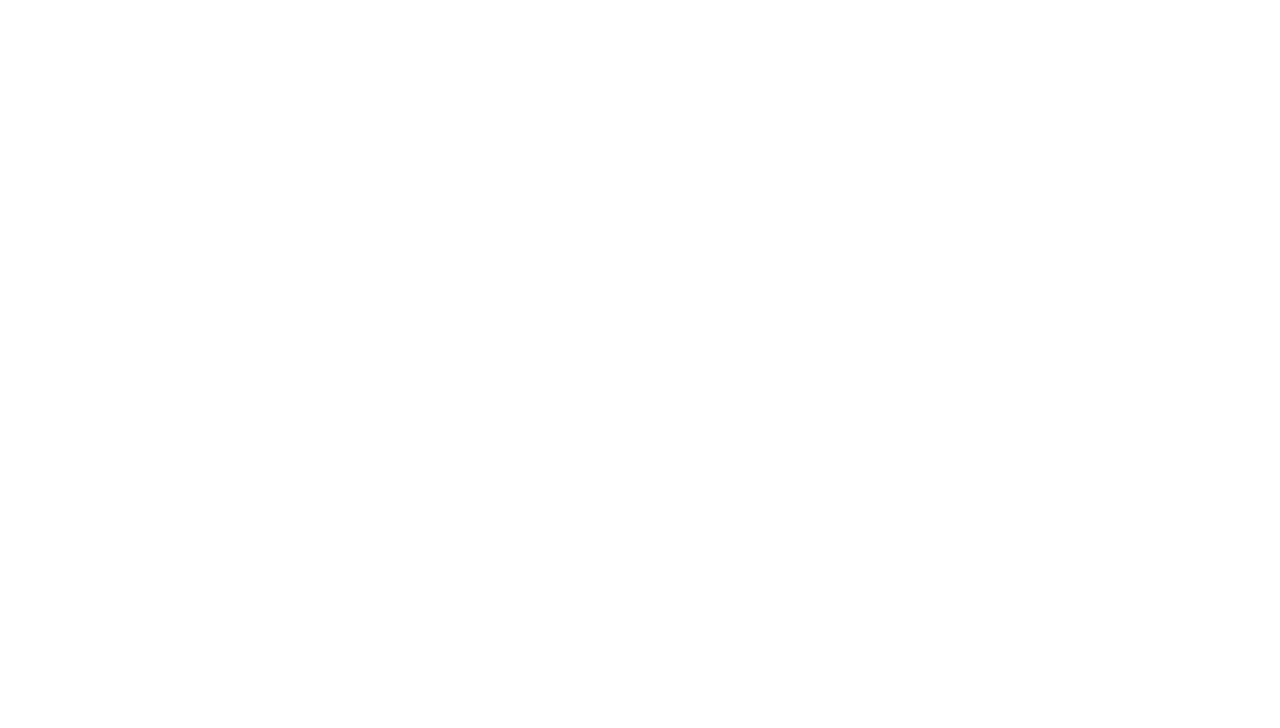
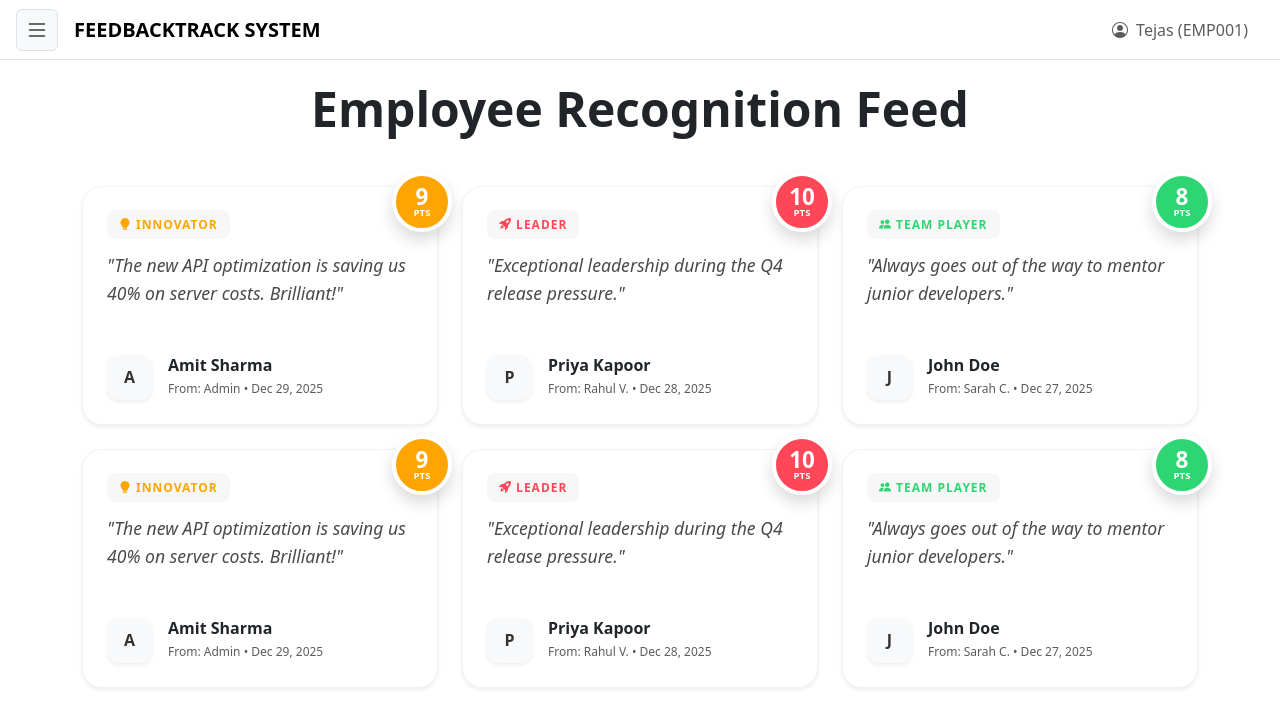
Before and after one commit to saurav219e3c/cts_feedback_project, an Angular app: page /employee/received-recognition in a window 1280 px wide. Before the commit this address led to /. Shown: the top 728 px of the page. Built offline with nearby package versions, Linux system fonts and the light colour scheme.

Commit message:
Recognition Cards Added

```diff
--- a/src/app/employee/employee-dashboard/employee-dashboard.component.html
+++ b/src/app/employee/employee-dashboard/employee-dashboard.component.html
@@ -35,8 +35,8 @@
         <div class="icon-circle bg-warning-light mb-3 mx-auto">
           <i class="bi bi-clock-history text-warning fs-3"></i>
         </div>
-        <h6 class="fw-bold">History</h6>
-        <button class="btn btn-warning btn-sm w-100 mt-2">View History</button>
+        <h6 class="fw-bold">Feedback History </h6>
+        <button class="btn btn-warning btn-sm w-100 mt-2" routerLink="/employee/recivedfeedback">FB History</button>
       </div>
     </div>
   </div>
--- a/src/app/employee/employee-layout/employee-layout.component.css
+++ b/src/app/employee/employee-layout/employee-layout.component.css
@@ -26,34 +26,41 @@
 
 /* Layout */
 .layout {
-  display: flex;
+  position: relative; /* Added */
+  display: block;    /* Changed from flex to block */
   height: calc(100vh - 60px);
+  width: 100%;
 }
+
 
 /* Sidebar */
 .sidebar {
   width: 250px;
   height: 100%;
+  position: absolute; /* Added: Removes it from the layout flow */
+  left: 0;
+  top: 0;
+  z-index: 1050;      /* Added: Higher than navbar/content */
+  background-color: white;
   border-right: 1px solid #dee2e6;
-  transition: all 0.3s ease;
+  transition: transform 0.3s ease; /* Use transform for better performance */
   overflow-x: hidden;
   white-space: nowrap;
 }
-
 /* Closed state for Sidebar */
 .sidebar-closed {
-  width: 0;
+  transform: translateX(-100%); /* Slides the sidebar completely off-screen */
   border-right: none;
 }
 
 /* Content Area */
 .content {
-  flex: 1;
+  width: 100%;        /* Always stay full width */
+  height: 100%;
   padding: 20px;
   overflow-y: auto;
-  transition: all 0.3s ease;
+  /* Remove flex: 1 and transition: all */
 }
-
 /* Sidebar Menu Items */
 .sidebar-menu .nav-link {
   padding: 12px 15px;
@@ -72,3 +79,13 @@
   background-color: #0d6efd;
   color: white;
 }
+
+.sidebar-overlay {
+  position: absolute;
+  top: 0;
+  left: 0;
+  width: 100%;
+  height: 100%;
+  background-color: rgba(0, 0, 0, 0.3); /* Dark tint */
+  z-index: 1045; /* Sits behind sidebar (1050) but above content */
+}
--- a/src/app/employee/employee-layout/employee-layout.component.html
+++ b/src/app/employee/employee-layout/employee-layout.component.html
@@ -21,6 +21,7 @@
 
 <div class="container-fluid p-0">
   <div class="layout">
+
     <div id="sidebar" class="sidebar bg-light" [class.sidebar-closed]="!isSidebarOpen">
       <ul class="nav flex-column sidebar-menu p-2">
         <li class="nav-item">
@@ -44,7 +45,7 @@
           </a>
         </li>
         <li class="nav-item">
-          <a class="nav-link" routerLink="/employee/RECIVED-recognition" routerLinkActive="active">
+          <a class="nav-link" routerLink="/employee/received-recognition" routerLinkActive="active">
             <i class="bi bi-trophy me-2"></i> Received Recognition
           </a>
         </li>
@@ -56,8 +57,15 @@
       </ul>
     </div>
 
-    <div class="content" [class.content-expanded]="!isSidebarOpen">
+    <div
+      class="sidebar-overlay"
+      *ngIf="isSidebarOpen"
+      (click)="toggleSidebar()">
+    </div>
+
+    <div class="content">
       <router-outlet></router-outlet>
     </div>
+
   </div>
 </div>
--- a/src/app/employee/employee-recognition/employee-recognition.component.css
+++ b/src/app/employee/employee-recognition/employee-recognition.component.css
@@ -1,20 +1,35 @@
-.card {
-  transition: transform 0.3s ease;
+.extra-small { font-size: 0.7rem; }
+.x-small { font-size: 0.8rem; }
+
+.icon-circle {
+  width: 60px;
+  height: 60px;
+  border-radius: 50%;
+  display: flex;
+  align-items: center;
+  justify-content: center;
 }
 
-/* Subtle focus effect on inputs */
-.form-control:focus, .form-select:focus {
-  border-color: #0d6efd;
-  box-shadow: 0 0 0 0.25rem rgba(13, 110, 253, 0.15);
+.avatar-xs {
+  width: 32px;
+  height: 32px;
+  background: #0d6efd;
+  color: white;
+  border-radius: 8px;
+  display: flex;
+  align-items: center;
+  justify-content: center;
+  font-weight: bold;
+  font-size: 0.8rem;
 }
 
-/* Make the primary button pop */
-.btn-primary {
-  background: linear-gradient(45deg, #0d6efd, #0043a8);
-  border: none;
+.form-range::-webkit-slider-thumb {
+  background: #0d6efd;
 }
 
-.btn-primary:hover {
-  background: linear-gradient(45deg, #0043a8, #0d6efd);
-  transform: translateY(-2px);
-}
+.cursor-pointer { cursor: pointer; }
+
+/* Dynamic Badge Colors */
+.border-leader { border-color: #dc3545 !important; color: #dc3545; }
+.border-team { border-color: #198754 !important; color: #198754; }
+.border-problem { border-color: #0dcaf0 !important; color: #0dcaf0; }
--- a/src/app/employee/employee-recognition/employee-recognition.component.html
+++ b/src/app/employee/employee-recognition/employee-recognition.component.html
@@ -1,78 +1,91 @@
 <div class="container py-5">
   <div class="row justify-content-center">
     <div class="col-md-6 col-lg-5">
-      <div class="card shadow-sm border-0 border-top border-primary border-4 rounded-4">
-        <div class=" border-blue text-black text-center py-4 rounded-top-4">
-          <i class="bi bi-stars text-primary display-4 fs-1 mb-2"></i>
-          <h3 class="fw-bold mb-0 mt-2">Send Recognition</h3>
-          <p class="small opacity-75">Celebrate your teammate's hard work!</p>
+      <div class="card shadow-lg border-0 border-top border-primary border-4 rounded-4 position-relative">
+
+        <div class="text-center py-4 rounded-top-4 bg-white">
+          <div class="icon-circle bg-primary-subtle mx-auto mb-2">
+            <i class="bi bi-stars text-primary fs-2"></i>
+          </div>
+          <h3 class="fw-bold mb-0">Give Recognition</h3>
+          <p class="text-muted small">Spread positivity across the team!</p>
         </div>
 
-        <div class="card-body p-4">
+        <div class="card-body p-4 pt-0">
           <form [formGroup]="recognitionForm" (ngSubmit)="onSubmit()">
 
-            <div class="row mb-3">
+            <div class="row g-2 mb-3">
               <div class="col-8 position-relative">
-                <label class="form-label fw-semibold">Search Employee</label>
+                <label class="form-label fw-semibold small">Search Employee</label>
                 <div class="input-group">
-                  <span class="input-group-text bg-white border-2 border-end-0"><i class="bi bi-search"></i></span>
-                  <input type="text" class="form-control border-2 border-start-0"
+                  <span class="input-group-text bg-light border-0"><i class="bi bi-search"></i></span>
+                  <input type="text" class="form-control bg-light border-0 shadow-none"
                          placeholder="Type name..." formControlName="employeeSearch"
                          (input)="onSearchChange($event)">
                 </div>
 
-                <ul class="list-group position-absolute w-100 z-3 shadow-sm" *ngIf="filteredEmployees.length > 0">
-                  <li class="list-group-item list-group-item-action cursor-pointer"
+                <ul class="list-group position-absolute w-100 z-3 shadow-lg mt-1" *ngIf="filteredEmployees.length > 0">
+                  <li class="list-group-item list-group-item-action border-0 py-2"
                       *ngFor="let emp of filteredEmployees"
                       (click)="selectEmployee(emp)">
-                    {{ emp.name }} <small class="text-muted">({{ emp.id }})</small>
+                    <div class="d-flex align-items-center">
+                      <div class="avatar-xs me-2">{{ emp.name.charAt(0) }}</div>
+                      <div>
+                        <div class="fw-bold small">{{ emp.name }}</div>
+                        <div class="text-muted extra-small">ID: {{ emp.id }}</div>
+                      </div>
+                    </div>
                   </li>
                 </ul>
               </div>
 
               <div class="col-4">
-                <label class="form-label fw-semibold">Emp ID</label>
-                <input type="text" class="form-control border-2 bg-light text-center fw-bold"
+                <label class="form-label fw-semibold small">ID</label>
+                <input type="text" class="form-control bg-light border-0 text-center fw-bold text-primary shadow-none"
                        formControlName="employeeId" readonly>
               </div>
             </div>
 
-            <hr class="my-4 text-muted">
+            <hr class="my-3 opacity-25">
 
-            <div class="row mb-3">
-              <div class="col-12 mb-3">
-                <label class="form-label fw-semibold">Badge Type</label>
-                <select class="form-select border-2" formControlName="badgeType">
-                  <option value="" disabled>Select a badge...</option>
-                  <option value="Team Player">🤝 Team Player</option>
-                  <option value="Problem Solver">💡 Problem Solver</option>
-                  <option value="Above & Beyond">🚀 Above & Beyond</option>
-                </select>
+            <div class="mb-3">
+              <label class="form-label fw-semibold small">Award Badge</label>
+              <div class="row g-2">
+                <div class="col-12">
+                  <select class="form-select border-2" formControlName="badgeType" [ngClass]="getBadgeTheme()">
+                    <option value="" disabled>Choose a badge...</option>
+                    <option value="Team Player">🤝 Team Player</option>
+                    <option value="Problem Solver">💡 Problem Solver</option>
+                    <option value="Leader">🚀 Leader</option>
+                    <option value="Innovator">✨ Innovator</option>
+                  </select>
+                </div>
               </div>
             </div>
 
-            <div class="mb-3">
-              <label class="form-label fw-semibold">Points (Max 10)</label>
-              <div class="input-group">
-                <input type="number" class="form-control border-2"
-                       placeholder="1-10" formControlName="points"
-                       [class.is-invalid]="f['points'].touched && f['points'].errors">
-                <!-- <span class="input-group-text border-2  fw-bold text-dark">/ 10</span> -->
-                <div class="invalid-feedback">Enter a value between 1 and 10.</div>
+            <div class="mb-3 bg-light p-3 rounded-3">
+              <div class="d-flex justify-content-between align-items-center mb-1">
+                <label class="form-label fw-semibold small mb-0">Impact Score</label>
+                <span class="badge bg-primary rounded-pill">{{ recognitionForm.get('points')?.value }} Points</span>
+              </div>
+              <input type="range" class="form-range" min="1" max="10" step="1" formControlName="points">
+              <div class="d-flex justify-content-between x-small text-muted">
+                <span>Good</span>
+                <span>Exceptional</span>
               </div>
             </div>
 
             <div class="mb-4">
-              <label class="form-label fw-semibold">Why are you recognizing them?</label>
+              <label class="form-label fw-semibold small">Appreciation Note</label>
               <textarea class="form-control border-2" rows="3"
-                        placeholder="Write a short appreciation note..."
+                        placeholder="What made their work stand out?"
                         formControlName="comment"></textarea>
             </div>
 
             <div class="d-grid">
               <button type="submit" [disabled]="recognitionForm.invalid || !selectedEmp"
-                      class="btn btn-primary btn-lg rounded-pill shadow-sm py-3 fw-bold">
-                Confirm Recognition
+                      class="btn btn-primary btn-lg rounded-pill shadow py-3 fw-bold">
+                <i class="bi bi-send-fill me-2"></i>Confirm & Send
               </button>
             </div>
 
--- a/src/app/employee/employee-recognition/employee-recognition.component.ts
+++ b/src/app/employee/employee-recognition/employee-recognition.component.ts
@@ -12,7 +12,6 @@ import { RouterLink } from '@angular/router';
 export class EmployeeRecognitionComponent {
 recognitionForm: FormGroup;
 
-  // Mock Employee Data
   employees = [
     { id: 'EMP101', name: 'John Doe' },
     { id: 'EMP102', name: 'Jane Smith' },
@@ -25,21 +24,32 @@ recognitionForm: FormGroup;
 
   constructor(private fb: FormBuilder) {
     this.recognitionForm = this.fb.group({
-      employeeSearch: [''],
-      employeeId: [{ value: '', disabled: true }], // Locked until selection
+      employeeSearch: ['', Validators.required],
+      employeeId: [{ value: '', disabled: true }],
       badgeType: ['', Validators.required],
-      points: [null, [Validators.required, Validators.min(1), Validators.max(10)]],
+      // Defaulted points to 5 for the range slider feel
+      points: [5, [Validators.required, Validators.min(1), Validators.max(10)]],
       comment: ['', [Validators.required, Validators.minLength(5)]]
     });
   }
 
   get f() { return this.recognitionForm.controls; }
 
+  // Dynamic color helper for the UI
+  getBadgeTheme() {
+    const badge = this.recognitionForm.get('badgeType')?.value;
+    if (badge === 'Leader') return 'border-danger text-danger';
+    if (badge === 'Team Player') return 'border-success text-success';
+    if (badge === 'Problem Solver') return 'border-info text-info';
+    return 'border-primary';
+  }
+
   onSearchChange(event: any) {
     const query = event.target.value.toLowerCase();
+    this.selectedEmp = null; // Reset selection if they start typing again
     if (query.length > 1) {
       this.filteredEmployees = this.employees.filter(emp =>
-        emp.name.toLowerCase().includes(query)
+        emp.name.toLowerCase().includes(query) || emp.id.toLowerCase().includes(query)
       );
     } else {
       this.filteredEmployees = [];
@@ -52,20 +62,27 @@ recognitionForm: FormGroup;
       employeeSearch: emp.name,
       employeeId: emp.id
     });
-    this.filteredEmployees = []; // Clear suggestions
+    this.filteredEmployees = [];
   }
 
   onSubmit() {
     if (this.recognitionForm.valid && this.selectedEmp) {
-      const finalData = {
-        ...this.recognitionForm.getRawValue(),
-        targetEmployeeId: this.selectedEmp.id
-      };
+      // getRawValue() ensures we get the disabled employeeId field
+      const finalData = this.recognitionForm.getRawValue();
       console.log('Recognition Sent:', finalData);
-      alert(`Success! 10 points sent to ${this.selectedEmp.name}`);
-      this.recognitionForm.reset();
+
+      alert(`🎉 Recognition Sent to ${this.selectedEmp.name}!`);
+
+      // Reset form to initial state
+      this.recognitionForm.reset({
+        points: 5,
+        badgeType: '',
+        employeeSearch: ''
+      });
       this.selectedEmp = null;
     }
   }
 
+
+
 }
--- a/src/app/employee/employee.routes.ts
+++ b/src/app/employee/employee.routes.ts
@@ -5,6 +5,7 @@ import { EmployeeNotificationComponent } from "./employee-notification/employee-
 import { EmployeeRecognitionComponent } from "./employee-recognition/employee-recognition.component";
 import { SubmitFeedbackComponent } from './submit-feedback/submit-feedback.component';
 import { EmployeeLayoutComponent } from "./employee-layout/employee-layout.component";
+import { ReceivedRecognitionComponent } from "./received-recognition/received-recognition.component";
 
 export const EMPLOYEE_ROUTES: Routes = [
   {
@@ -16,6 +17,7 @@ export const EMPLOYEE_ROUTES: Routes = [
       { path: 'feedback', component: SubmitFeedbackComponent},
       { path: 'notification', component: EmployeeNotificationComponent },
       { path: 'recognition', component: EmployeeRecognitionComponent },
+      {path: 'received-recognition',component:ReceivedRecognitionComponent},
       {path: 'recivedfeedback',component:EmployeeFeedbackComponent}
 
     ]
--- /dev/null
+++ b/src/app/employee/received-recognition/received-recognition.component.css
@@ -0,0 +1,66 @@
+.recognition-card {
+  background: #ffffff;
+  border-radius: 20px;
+  border: 1px solid #f1f3f5;
+  transition: all 0.3s cubic-bezier(.25,.8,.25,1);
+  overflow: visible; /* To allow points circle to pop out */
+}
+
+.recognition-card:hover {
+  transform: translateY(-10px);
+  box-shadow: 0 20px 40px rgba(0,0,0,0.08) !important;
+}
+
+/* Points Floating Circle */
+.points-circle {
+  position: absolute;
+  top: -15px;
+  right: -15px;
+  width: 60px;
+  height: 60px;
+  border-radius: 50%;
+  color: white;
+  display: flex;
+  flex-direction: column;
+  align-items: center;
+  justify-content: center;
+  font-weight: 800;
+  line-height: 1;
+  border: 4px solid #fff;
+}
+
+.points-circle .score { font-size: 1.4rem; }
+.points-circle small { font-size: 0.6rem; text-transform: uppercase; }
+
+/* Styling elements */
+.badge-tag {
+  font-weight: 700;
+  text-transform: uppercase;
+  letter-spacing: 1px;
+  font-size: 0.75rem;
+  background: rgba(0,0,0,0.03);
+  padding: 6px 12px;
+  border-radius: 8px;
+}
+
+.quote-text {
+  font-size: 1.1rem;
+  color: #4a4a4a;
+  line-height: 1.6;
+  font-style: italic;
+  min-height: 80px;
+}
+
+.user-avatar {
+  width: 45px;
+  height: 45px;
+  background: #f8f9fa;
+  border-radius: 12px;
+  display: flex;
+  align-items: center;
+  justify-content: center;
+  font-weight: bold;
+  color: #333;
+}
+
+.x-small { font-size: 0.75rem; }
--- /dev/null
+++ b/src/app/employee/received-recognition/received-recognition.component.html
@@ -0,0 +1,73 @@
+<div class="container ">
+  <div class="text-center mb-5">
+    <h1 class="display-5 fw-bold text-dark">Employee Recognition Feed</h1>
+    <div class="h-1 bg-primary w-25 mx-auto rounded"></div>
+  </div>
+
+  <div class="row">
+    <div class="col-md-6 col-lg-4 mb-4" *ngFor="let item of recognitions()">
+      <div class="recognition-card shadow-sm h-100 position-relative">
+
+        <div class="points-circle shadow" [style.background-color]="getBadgeTheme(item.badge).color">
+          <span class="score">{{ item.points }}</span>
+          <small>pts</small>
+        </div>
+
+        <div class="card-body p-4">
+          <div class="mb-3">
+            <span class="badge-tag" [style.color]="getBadgeTheme(item.badge).color">
+              <i class="bi" [ngClass]="getBadgeTheme(item.badge).icon"></i>
+              {{ item.badge }}
+            </span>
+          </div>
+
+          <p class="quote-text">"{{ item.message }}"</p>
+
+          <div class="d-flex align-items-center mt-4">
+            <div class="user-avatar shadow-sm">
+              {{ item.to.charAt(0) }}
+            </div>
+            <div class="ms-3">
+              <h6 class="mb-0 fw-bold">{{ item.to }}</h6>
+              <span class="text-muted x-small">From: {{ item.from }} • {{ item.date }}</span>
+            </div>
+          </div>
+        </div>
+      </div>
+
+    </div>
+
+    <div class="col-md-6 col-lg-4 mb-4" *ngFor="let item of recognitions()">
+      <div class="recognition-card shadow-sm h-100 position-relative">
+
+        <div class="points-circle shadow" [style.background-color]="getBadgeTheme(item.badge).color">
+          <span class="score">{{ item.points }}</span>
+          <small>pts</small>
+        </div>
+
+        <div class="card-body p-4">
+          <div class="mb-3">
+            <span class="badge-tag" [style.color]="getBadgeTheme(item.badge).color">
+              <i class="bi" [ngClass]="getBadgeTheme(item.badge).icon"></i>
+              {{ item.badge }}
+            </span>
+          </div>
+
+          <p class="quote-text">"{{ item.message }}"</p>
+
+          <div class="d-flex align-items-center mt-4">
+            <div class="user-avatar shadow-sm">
+              {{ item.to.charAt(0) }}
+            </div>
+            <div class="ms-3">
+              <h6 class="mb-0 fw-bold">{{ item.to }}</h6>
+              <span class="text-muted x-small">From: {{ item.from }} • {{ item.date }}</span>
+            </div>
+          </div>
+        </div>
+      </div>
+
+    </div>
+
+  </div>
+</div>
--- /dev/null
+++ b/src/app/employee/received-recognition/received-recognition.component.ts
@@ -0,0 +1,36 @@
+import { CommonModule } from '@angular/common';
+import { Component, signal } from '@angular/core';
+import { RouterLink } from '@angular/router';
+
+interface Recognition {
+  to: string;
+  from: string;
+  points: number; // 1 to 10
+  badge: 'Team Player' | 'Leader' | 'Problem Solver' | 'Innovator';
+  message: string;
+  date: string;
+}
+@Component({
+  selector: 'app-received-recognition',
+  imports: [RouterLink,CommonModule],
+  templateUrl: './received-recognition.component.html',
+  styleUrl: './received-recognition.component.css'
+})
+export class ReceivedRecognitionComponent {
+ recognitions = signal<Recognition[]>([
+    { to: 'Amit Sharma', from: 'Admin', points: 9, badge: 'Innovator', message: 'The new API optimization is saving us 40% on server costs. Brilliant!', date: 'Dec 29, 2025' },
+    { to: 'Priya Kapoor', from: 'Rahul V.', points: 10, badge: 'Leader', message: 'Exceptional leadership during the Q4 release pressure.', date: 'Dec 28, 2025' },
+    { to: 'John Doe', from: 'Sarah C.', points: 8, badge: 'Team Player', message: 'Always goes out of the way to mentor junior developers.', date: 'Dec 27, 2025' }
+  ]);
+
+  getBadgeTheme(badge: string) {
+    const themes: any = {
+      'Leader': { color: '#ff4757', icon: 'bi-rocket-takeoff-fill' },
+      'Team Player': { color: '#2ed573', icon: 'bi-people-fill' },
+      'Problem Solver': { color: '#1e90ff', icon: 'bi-cpu-fill' },
+      'Innovator': { color: '#ffa502', icon: 'bi-lightbulb-fill' }
+    };
+    return themes[badge] || { color: '#747d8c', icon: 'bi-award' };
+  }
+
+}
```
Also changed, not shown: 1 other file (tests, documents, lock files or other folders).
